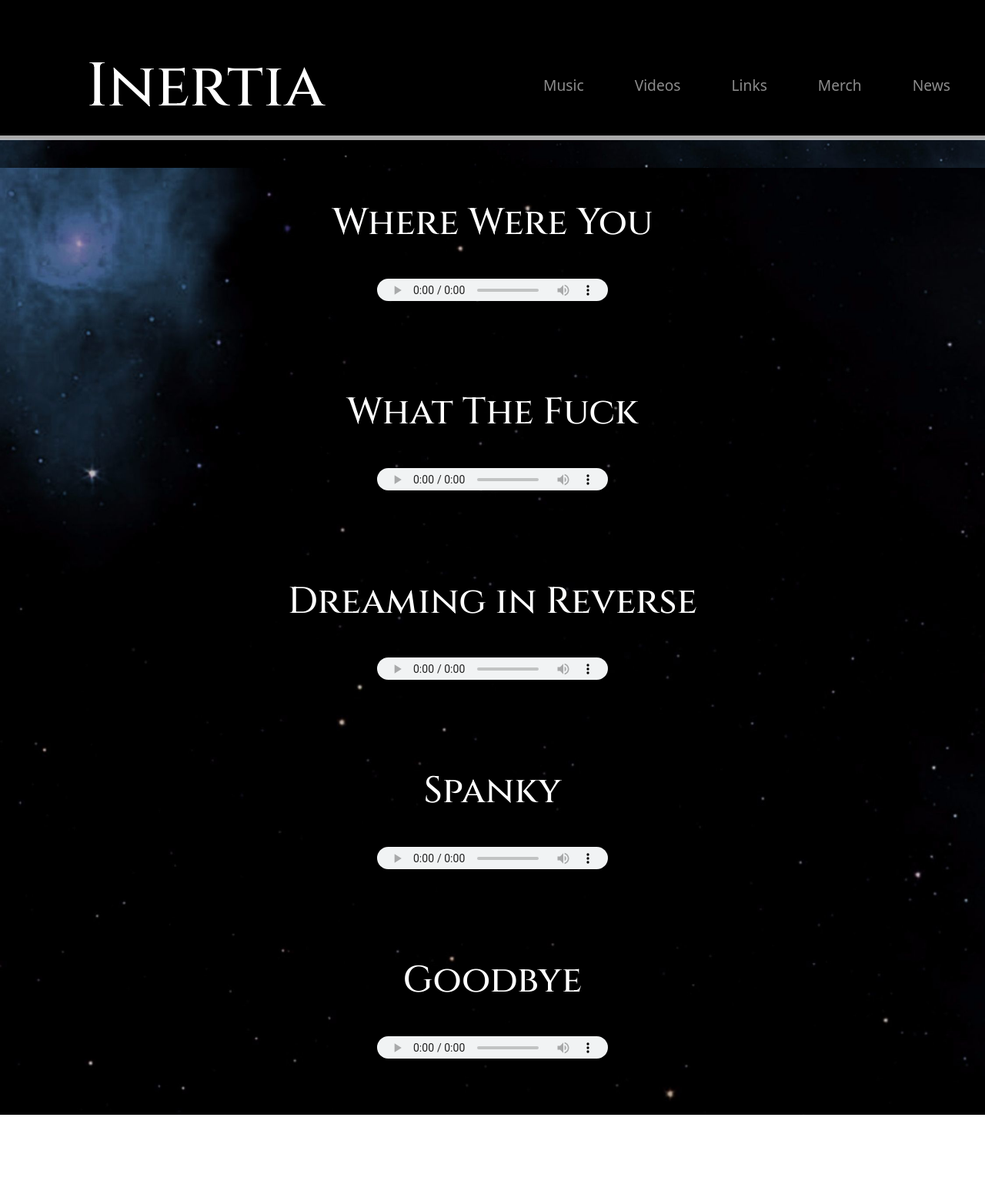
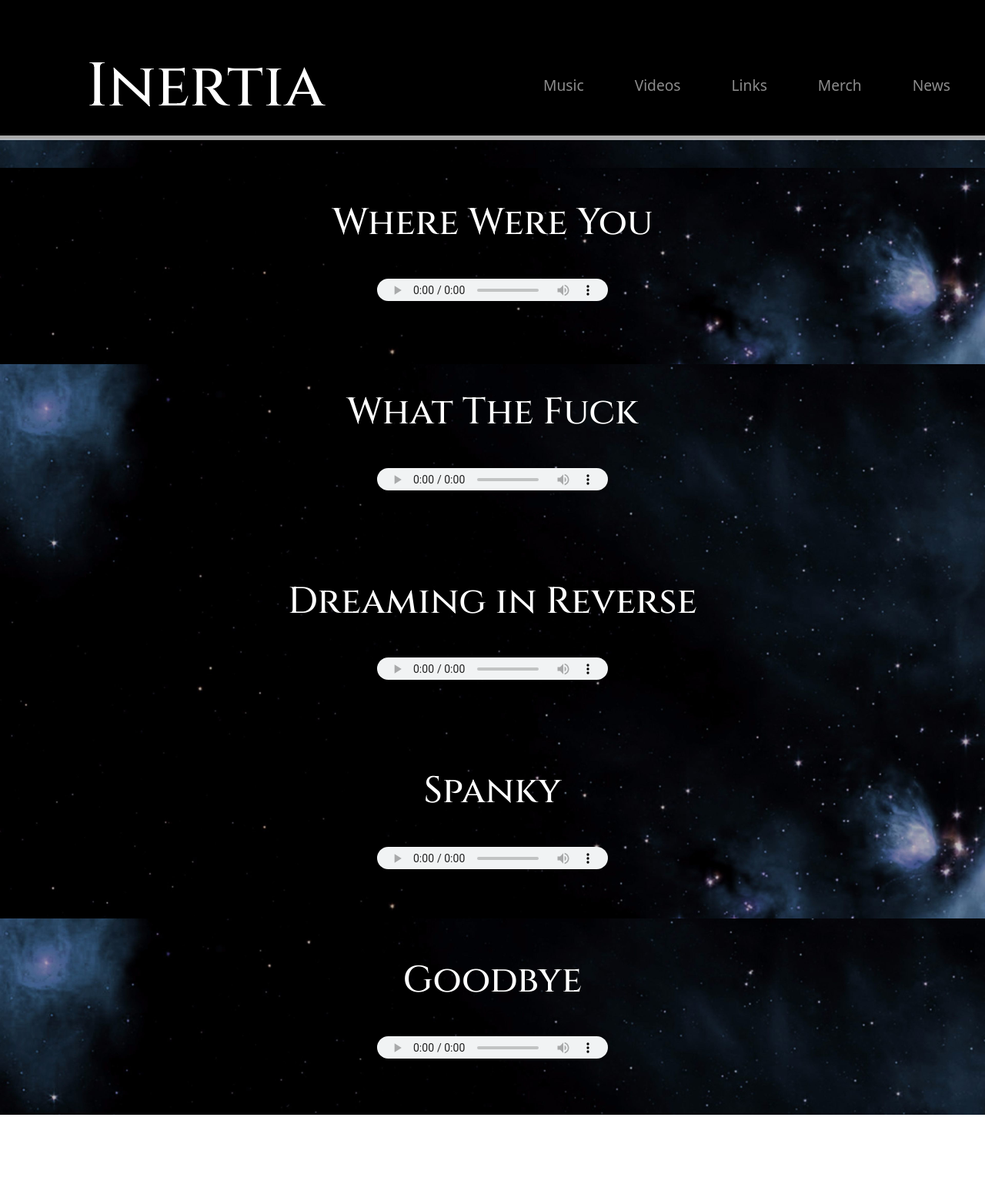
Before and after one commit to wasitthat/inertia, a Flask app: page /music.html in a window 1280 px wide. Shown: the whole page at 77% size. Run offline with Flask 2, Linux system fonts and the light colour scheme; some libraries are stand-ins or nearby versions.

Commit message:
going back to non 3d background and spacing players

```diff
--- a/static/css/style.css
+++ b/static/css/style.css
@@ -1,17 +1,20 @@
 #index-body{
     background-image: url("images/main-page.jpg");
     text-align: center;
-    background-size: cover;
+    background-size: contain;
+    background-position: center;
 }
 #music-body{
     background-image: url("images/spacey.jpg");
     text-align: center;
-    background-size: cover;
+    background-size: contain;
+    background-position: center;
 }
 #links-body{
     background-image: url("images/links.jpg");
     text-align: center;
-    background-size: cover;
+    background-size: contain;
+    background-position: center;
 }
 body, html {
   height: 100%;
@@ -26,9 +29,9 @@ body, html {
 
   /* Create the parallax scrolling effect */
   background-attachment: fixed;
+  background-repeat: no-repeat;
+  background-size: contain;
   background-position: center;
-  background-repeat: no-repeat;
-  background-size: cover;
 }
 #header{
     background-color: fff;
@@ -101,7 +104,8 @@ a.navbar-brand{
 .music-background{
     background-image: url("images/spacey.jpg");
     text-align: center;
-    background-size: cover;
+    background-size: contain;
+    background-position: center;
 
 }
 .music-players{
```
